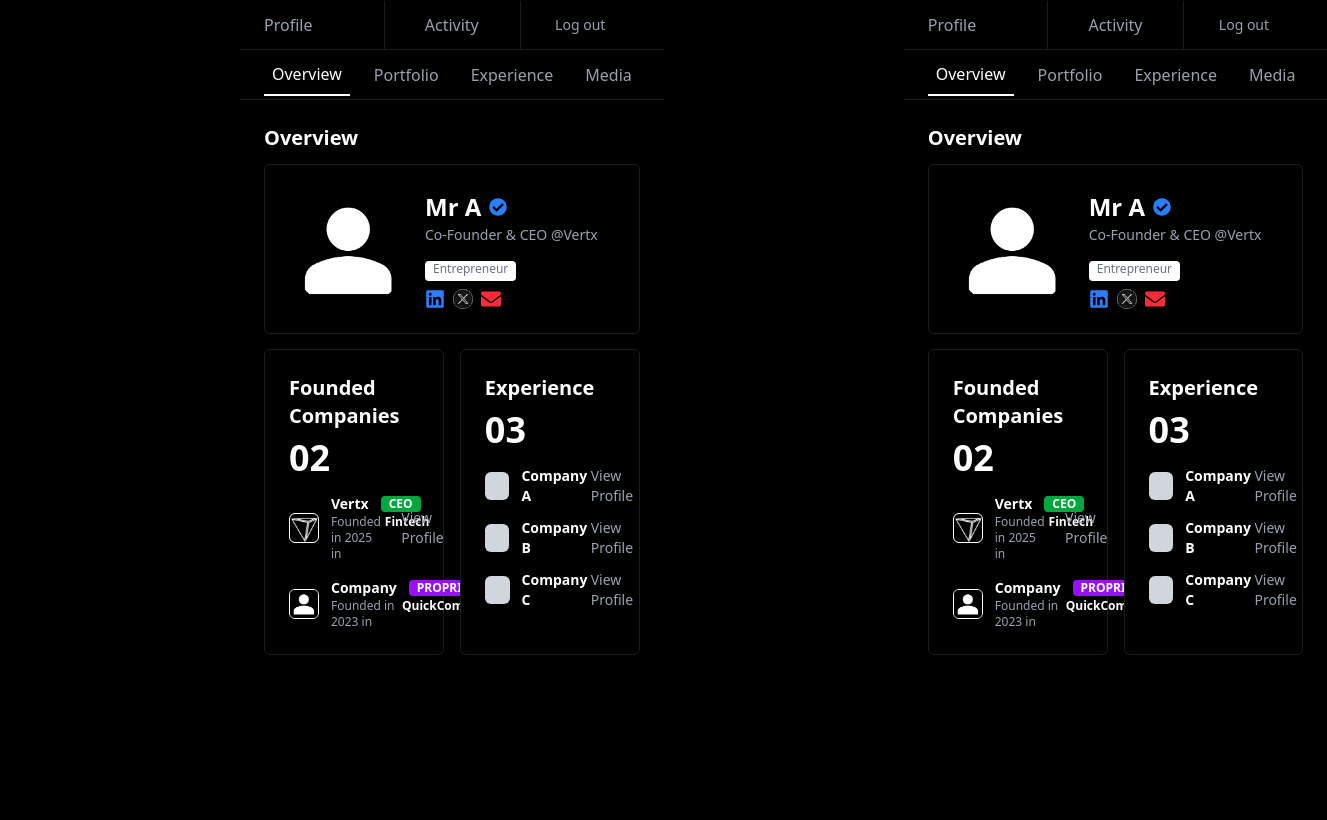
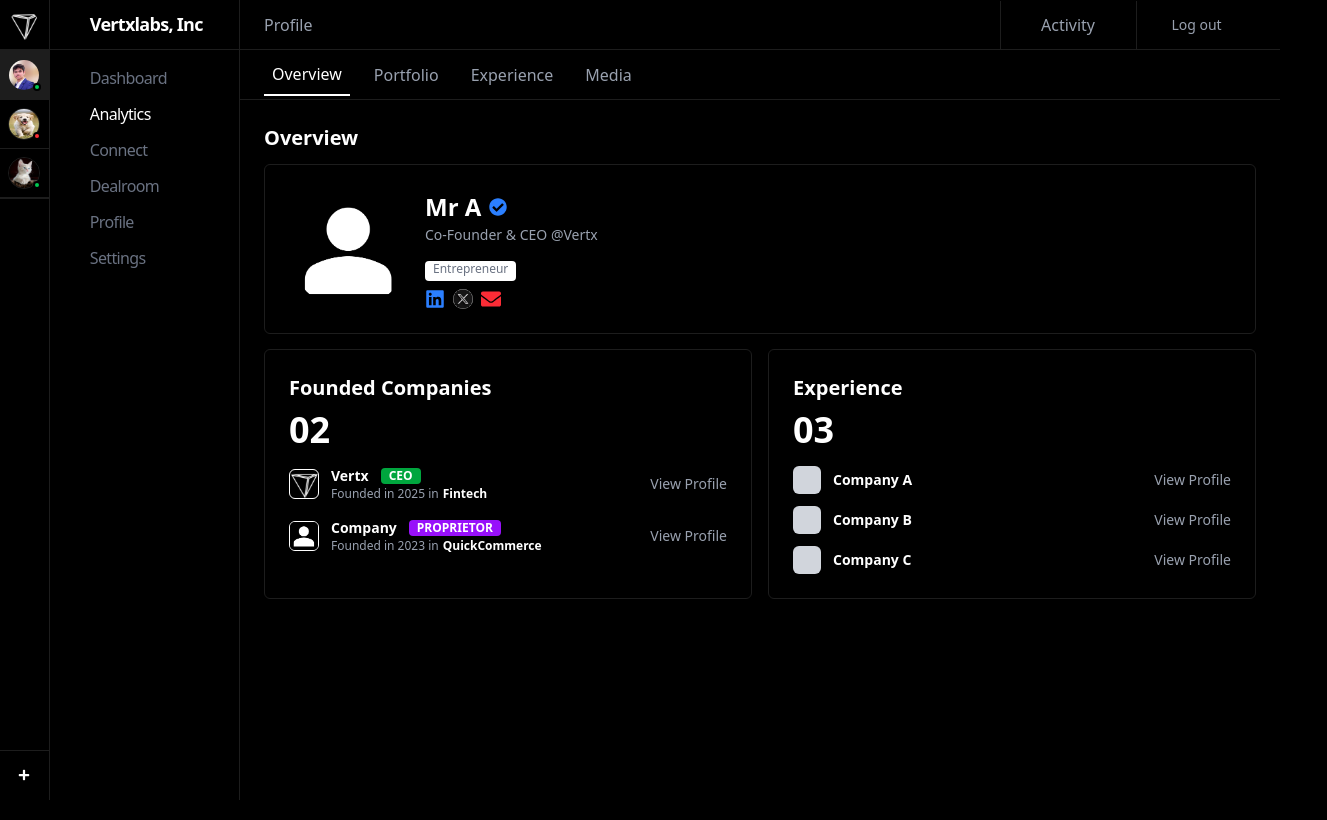
Before and after one commit to shubhamrathee11/vertex-2, a React (Vite) app: page / in a window 1280 px wide. Shown: the top 820 px of the page, 1327 px wide, since content can reach past the window. Built offline with nearby package versions, Linux system fonts and the light colour scheme.

Commit message:
Update Sidebar.jsx

```diff
--- a/src/components/Sidebar.jsx
+++ b/src/components/Sidebar.jsx
@@ -1,137 +1,107 @@
-import { FaLinkedin, FaEnvelope, FaCheckCircle } from "react-icons/fa";
-import { useState } from "react";
-import { FiMoreVertical } from "react-icons/fi"; // Three Dots Icon
+import { FaChartBar, FaUser, FaCog, FaLink, FaClipboard, FaHome, FaPlus } from "react-icons/fa";
 import logo from "../assets/logo.svg";
-import ceo from "../assets/ceo.png";
-import twitter from "../assets/twitter.jpg";
-import vertexLogo from "../assets/logo.svg"; // Replace with actual image
-import company1Logo from "../assets/ceo.png"; // Replace with actual image
+import icon from "../assets/icon.jpg"; // Profile icons
+import dog from "../assets/dog.jpg";
+import cat from "../assets/cat.jpeg";
 
-const MainContent = () => {
-  const [showMenu, setShowMenu] = useState(false);
+const Sidebar = () => {
+  const activeItem = "Analytics"; // Active menu item
 
   return (
-    <div className="md:ml-[240px] bg-black text-white min-h-screen w-full mb-10">
+    <>
+      {/* Desktop Sidebar */}
+      <div className="hidden md:flex flex-row bg-black text-white border-r border-[#1D1D1D] h-screen fixed top-0 left-0 w-[240px]">
 
-      {/* Mobile Header - Centered Logo with Three Dots Menu */}
-      <div className="md:hidden flex items-center justify-center pt-3 relative">
-        <img src={logo} alt="Logo" className="w-[30px] h-[30px]" />
-        <button onClick={() => setShowMenu(!showMenu)} className="absolute right-4">
-          <FiMoreVertical className="text-white text-2xl" />
-        </button>
+        {/* Left Sidebar - Logo & Profile Icons */}
+        <div className="w-[50px] flex flex-col items-center border-r border-[#1D1D1D]">
+
+          {/* Logo (Separated with Border) */}
+          <div className="w-full flex items-center justify-center h-[50px] border-b border-[#1D1D1D]">
+            <img src={logo} alt="Logo" className="w-[30px] h-[30px] rounded-full" />
           </div>
 
-      {/* Desktop Navigation */}
-      <div className="hidden md:flex justify-between items-center h-[50px] w-full border-b border-[#1D1D1D] px-4 md:px-6">
-        <span className="text-gray-400 cursor-pointer">Profile</span>
-        <div className="flex items-center space-x-4">
-          <span className="text-gray-400 cursor-pointer border-[#1D1D1D] py-3 pl-10 w-30 border-l-1">Activity</span>
-          <button className="border-[#1D1D1D] text-gray-400 border-l-1 w-30 py-3.5 md:text-sm">Log out</button>
+          {/* Profile Icons (Placed Just Below the Logo) */}
+          <div className="flex flex-col items-center w-full border-b border-[#1D1D1D]">
+            {[icon, dog, cat].map((profile, index) => (
+              <div key={index} className={`relative w-full flex justify-center py-2 border-[#1D1D1D] border-t ${index === 0 || index === 1 ? "" : "border-b border-[#1D1D1D]"} ${index === 0 ? "bg-[#1D1D1D]" : ""}`}>
+                <img
+                  src={profile}
+                  alt={`Profile ${index + 1}`}
+                  className={`w-[32px] h-[32px] rounded-full border border-[#1D1D1D]`}
+                />
+                {/* Dots for Profiles */}
+                {index === 1 && (
+                  <div className="absolute bottom-2 right-2 w-[8px] h-[8px] bg-red-500 rounded-full border-2 border-black"></div> // Red dot for second profile
+                )}
+                {index !== 1 && (
+                  <div className="absolute bottom-2 right-2 w-[8px] h-[8px] bg-green-500 rounded-full border-2 border-black"></div> // Green dot for others
+                )}
               </div>
-      </div>
-
-      {/* Navigation Tabs */}
-      <div className="flex justify-center md:justify-start items-center h-[50px] w-[100%] md:w-full border-b border-[#1D1D1D] px-4 md:px-6 text-sm md:text-base space-x-4">
-        {["Overview", "Portfolio", "Experience", "Media"].map((tab, index) => (
-          <span key={index} className={`cursor-pointer px-2 py-2 ${tab === "Overview" ? "border-b-2 border-white text-white" : "text-gray-400"}`}>
-            {tab}
-          </span>
             ))}
           </div>
 
-      {/* Overview Section */}
-      <div className="p-4 md:p-6 h-[338px] md:h-[225px]">
-        <h2 className="text-lg md:text-xl font-semibold">Overview</h2>
-        <div className="border-[#1D1D1D] bg-black border-1 p-4 md:p-6 rounded-md mt-3">
-          <div className="flex flex-col md:flex-row items-center md:items-start space-x-0 md:space-x-4">
-
-            {/* Profile Image */}
-            <img className="w-30 h-30 rounded-full" src={ceo} />
-
-            {/* Profile Details */}
-            <div className="text-center md:text-left mt-3 md:mt-0 w-full">
-
-              {/* Name and Verification Badge */}
-              <div className="flex items-center justify-center md:justify-start space-x-2">
-                <span className="text-[24px] font-semibold">Mr A</span>
-                <FaCheckCircle className="text-blue-500 text-lg" />
-              </div>
-
-              {/* Title */}
-              <p className="text-gray-400 text-xs mb-3 md:text-sm">Co-Founder & CEO @Vertx</p>
-
-              {/* Entrepreneur Tag */}
-              <div className="flex justify-center md:justify-start">
-                <p className="text-gray-500 text-xs bg-white pb-1 inline-block px-2 rounded mt-1">Entrepreneur</p>
-              </div>
-
-              {/* Social Media Icons */}
-              <div className="flex flex-row md:flex-row justify-center md:justify-start space-x-2 mt-2">
-                <FaLinkedin className="text-blue-500 text-xl" />
-                <img src={twitter} className="rounded-full h-5 w-5" />
-                <FaEnvelope className="text-red-500 text-xl" />
-              </div>
-            </div>
+          {/* Bottom "+" Button */}
+          <div className="mt-auto h-[50px] w-full border-t-1 border-[#1D1D1D]">
+            <div className="w-full flex items-center justify-center py-3">
+              <button className="w-[24px] h-[24px] bg-black rounded flex items-center justify-center text-white">
+                <FaPlus size={12} />
+              </button>
             </div>
           </div>
         </div>
 
-      {/* Founded Companies & Experience Section */}
-      <div className="grid grid-cols-1 md:grid-cols-2 gap-4 p-4 md:p-6">
+        {/* Right Sidebar - Company Name & Navigation */}
+        <div className="flex flex-col w-[190px]">
 
-        {/* Founded Companies */}
-        <div className="border-[#1D1D1D] bg-black border-1 p-4 md:p-6 rounded-md">
-          <h3 className="text-xl font-semibold">Founded Companies</h3>
-          <h1 className="text-3xl md:text-4xl font-bold mt-2">02</h1>
+          {/* Section A - Company Name */}
+          <div className="flex items-center h-[50px] px-4 border-b pl-10 border-[#1D1D1D]">
+            <span className="font-semibold text-[18px] tracking-[-0.04em]">Vertxlabs, Inc</span>
+          </div>
 
-          <div className="mt-4 space-y-4">
-            {[
-              { name: "Vertx", year: "2025", industry: "Fintech", role: "CEO", logo: vertexLogo, bgColor: "bg-green-600" },
-              { name: "Company", year: "2023", industry: "QuickCommerce", role: "PROPRIETOR", logo: company1Logo, bgColor: "bg-purple-600" },
-            ].map((company, index) => (
-              <div key={index} className="flex justify-between items-center">
-                <div className="flex items-center space-x-3">
-                  <img src={company.logo} alt={company.name} className="w-[30px] h-[30px] rounded-md border" />
-                  <div>
-                    <p className="text-sm font-semibold flex items-center">
-                      {company.name}
-                      <span className={`text-xs font-semibold text-white px-2 ml-3 rounded ${company.bgColor}`}>
-                        {company.role}
-                      </span>
-                    </p>
-                    <div className="flex space-x-1">
-                    <p className="text-xs text-gray-400">Founded in {company.year} in</p>
-                    <p className="text-xs font-semibold">{company.industry}</p>
+          {/* Section B - Navigation Menu (No Icons in Desktop) */}
+          <div className="flex flex-col mt-4 space-y-3 ml-10">
+            {["Dashboard", "Analytics", "Connect", "Dealroom", "Profile", "Settings"].map((item, index) => (
+              <a
+                key={index}
+                href="#"
+                className={`text-[16px] tracking-[-0.04em] transition
+                  ${item === activeItem ? "text-white" : "text-gray-500"}
+                  hover:text-white`}
+              >
+                {item}
+              </a>
+            ))}
           </div>
         </div>
       </div>
-                <span className="text-gray-400 text-xs md:text-sm cursor-pointer">View Profile</span>
+
+      {/* Mobile - Top Logo */}
+      <div className="md:hidden fixed top-4 left-4 z-50">
+        <img src={icon} alt="Logo" className="w-[25px] h-[25px] rounded-full" />
       </div>
+
+      {/* Mobile - Bottom Navigation (Icons Only) */}
+      <div className="md:hidden fixed bottom-0 left-0 w-full bg-black border-t border-[#1D1D1D] flex justify-around py-3 z-50">
+        {[
+          { name: "Dashboard", icon: <FaHome /> },
+          { name: "Analytics", icon: <FaChartBar /> },
+          { name: "Connect", icon: <FaLink /> },
+          { name: "Dealroom", icon: <FaClipboard /> },
+          { name: "Profile", icon: <FaUser /> },
+        ].map((item, index) => (
+          <a
+            key={index}
+            href="#"
+            className={`text-[24px] transition transform hover:scale-110
+              ${item.name === activeItem ? "text-white" : "text-gray-500"}
+              hover:text-white`}
+          >
+            {item.icon}
+          </a>
         ))}
       </div>
-        </div>
-
-        {/* Experience */}
-        <div className="border-[#1D1D1D] bg-black border-1 p-4 md:p-6 rounded-md">
-          <h3 className="text-xl font-semibold">Experience</h3>
-          <h1 className="text-3xl md:text-4xl font-bold mt-2">03</h1>
-
-          <div className="mt-4 space-y-3">
-            {["Company A", "Company B", "Company C"].map((company, index) => (
-              <div key={index} className="flex justify-between items-center">
-                <div className="flex items-center space-x-3">
-                  <div className="w-7 h-7 bg-gray-300 rounded-md"></div>
-                  <p className="text-sm font-semibold">{company}</p>
-                </div>
-                <span className="text-gray-400 text-xs md:text-sm cursor-pointer">View Profile</span>
-              </div>
-            ))}
-          </div>
-        </div>
-
-      </div>
-    </div>
+    </>
   );
 };
 
-export default MainContent;
+export default Sidebar;
```
Lines whose indentation alone changed are shown as unchanged.
